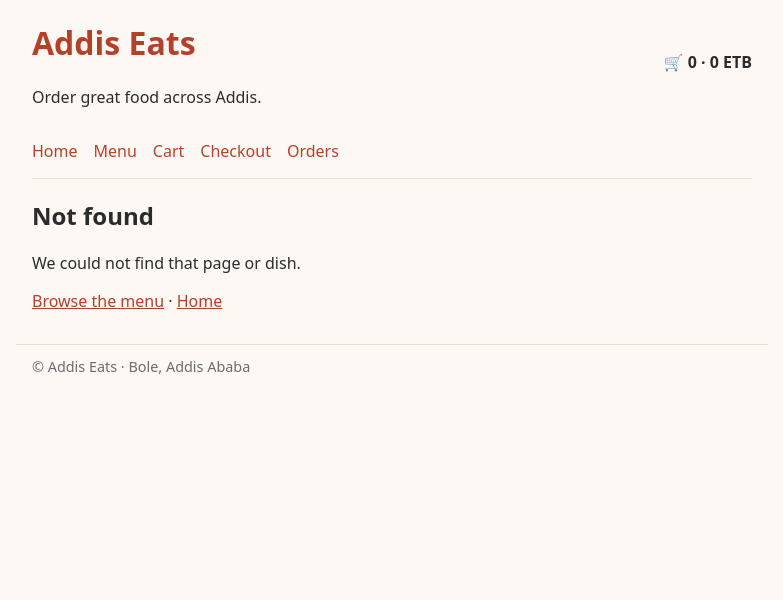
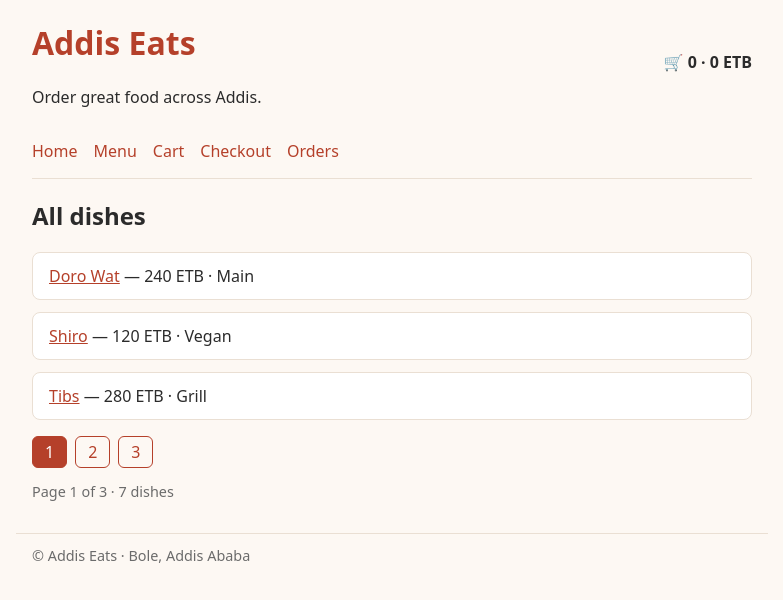
Before and after one commit to melimhur-eng/Module3_Next, a Next.js app: page /browse in a window 1280 px wide. Before the commit this address had no page. Shown: the top 600 px of the page, without its empty margins (248-1031 px from the left). Built offline with nearby package versions, Linux system fonts and the light colour scheme.

Commit message:
feat: paged dish list with the page number in the query string

```diff
--- /dev/null
+++ b/app/browse/PagedDishes.jsx
@@ -0,0 +1,51 @@
+"use client";
+
+import Link from "next/link";
+import { useSearchParams } from "next/navigation";
+import useSWR from "swr";
+import { fetcher } from "@/lib/fetcher";
+
+const PER_PAGE = 3;
+
+export default function PagedDishes() {
+  // the page lives in the URL, so /browse?page=2 can be shared
+  const page = Math.max(Number(useSearchParams().get("page")) || 1, 1);
+
+  // keepPreviousData: page 1 stays on screen while page 2 loads (no flash)
+  const { data, error, isLoading, isValidating } = useSWR(
+    `/api/dishes?page=${page}&limit=${PER_PAGE}`,
+    fetcher,
+    { keepPreviousData: true }
+  );
+
+  if (error) return <p className="error">⚠ Could not load the dishes. Please try again.</p>;
+  if (isLoading && !data) return <p className="loading">Loading dishes…</p>;
+
+  return (
+    <>
+      <ul className={isValidating ? "paged updating" : "paged"}>
+        {data.items.map((d) => (
+          <li key={d.id} className="card">
+            <Link href={`/menu/${d.id}`}>{d.name}</Link> — {d.price} ETB · {d.category}
+          </li>
+        ))}
+      </ul>
+
+      <nav className="pager" aria-label="Pages">
+        {Array.from({ length: data.totalPages }, (_, i) => i + 1).map((n) => (
+          <Link
+            key={n}
+            href={`/browse?page=${n}`}
+            aria-current={n === page ? "page" : undefined}
+            className={n === page ? "active" : undefined}
+          >
+            {n}
+          </Link>
+        ))}
+      </nav>
+      <p className="muted">
+        Page {page} of {data.totalPages} · {data.total} dishes
+      </p>
+    </>
+  );
+}
--- /dev/null
+++ b/app/browse/page.js
@@ -0,0 +1,16 @@
+import { Suspense } from "react";
+import PagedDishes from "./PagedDishes";
+
+export const metadata = { title: "All dishes · Addis Eats" };
+
+// A static shell; the pages of dishes are fetched in the browser.
+export default function BrowsePage() {
+  return (
+    <section>
+      <h2>All dishes</h2>
+      <Suspense fallback={<p className="loading">Loading dishes…</p>}>
+        <PagedDishes />
+      </Suspense>
+    </section>
+  );
+}
--- a/app/globals.css
+++ b/app/globals.css
@@ -333,3 +333,43 @@ a {
   gap: 8px;
   color: var(--muted);
 }
+
+.progress {
+  display: flex;
+  flex-wrap: wrap;
+  gap: 8px 20px;
+  padding-left: 20px;
+  color: var(--muted);
+}
+
+.progress .done {
+  color: var(--success);
+  font-weight: bold;
+}
+
+/* the previous results stay visible, just dimmed, while new ones load */
+.updating {
+  opacity: 0.6;
+}
+
+.paged {
+  list-style: none;
+  padding: 0;
+}
+
+.pager {
+  display: flex;
+  gap: 8px;
+}
+
+.pager a {
+  padding: 4px 12px;
+  border: 1px solid var(--accent);
+  border-radius: 6px;
+  text-decoration: none;
+}
+
+.pager a.active {
+  background: var(--accent);
+  color: var(--surface);
+}
--- a/app/menu/layout.js
+++ b/app/menu/layout.js
@@ -1,4 +1,5 @@
 import { Suspense } from "react";
+import Link from "next/link";
 import CategoryBar from "./CategoryBar";
 import ViewCounter from "./ViewCounter";
 
@@ -13,6 +14,9 @@ export default function MenuLayout({ children }) {
           <CategoryBar />
         </Suspense>
         <ViewCounter />
+        <p>
+          <Link href="/browse">Browse all dishes, page by page →</Link>
+        </p>
       </aside>
       <div>{children}</div>
     </div>
```
